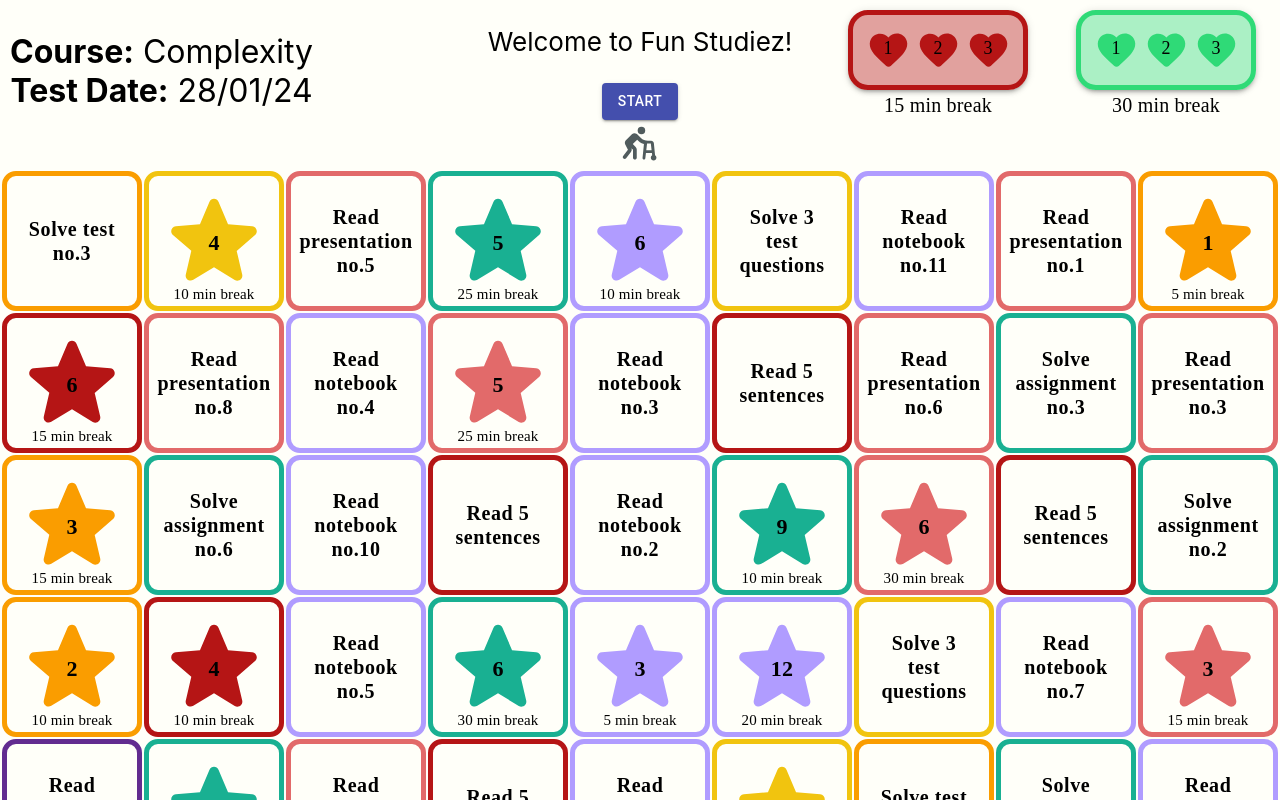
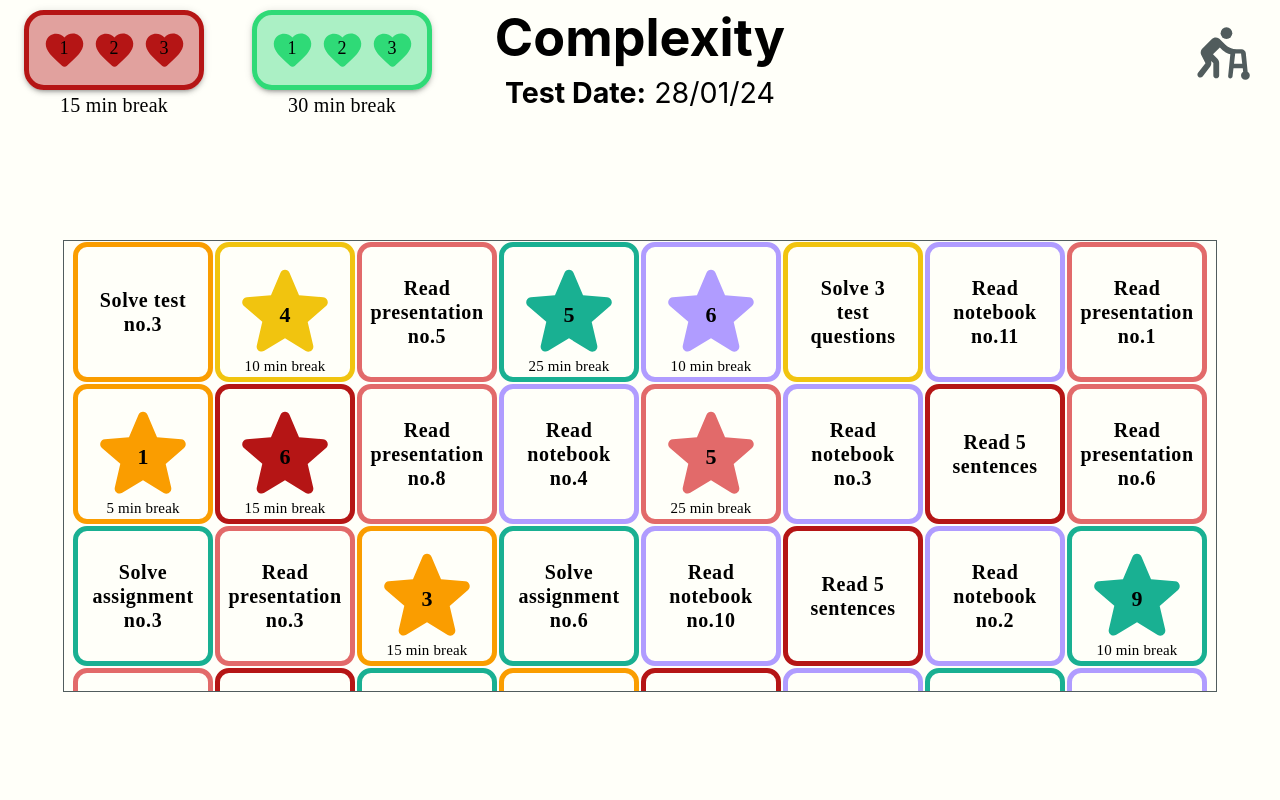
Before and after one commit to amit-erlich/FunStudiez, a React (Create React App) app: page / in a window 1280 px wide. Shown: the top 800 px of the page. Built offline with nearby package versions, Linux system fonts and the light colour scheme.

Commit message:
little changes

```diff
--- a/src/App.js
+++ b/src/App.js
@@ -80,21 +80,19 @@ function App() {
         <Popup headline={`Time's up!`} buttonColor={timerButtonColor} buttonText='Back to work' onClick={() => setShowTimerEndPopup(false)} />
       )}
       <header className="App-header">
-        <div style={{ position: 'absolute', top: 0, right: 0, display: 'flex', alignItems: 'flex-start', marginTop: '10px' }}>
+        <div style={{ position: 'absolute', top: 0, left: 0, display: 'flex', alignItems: 'flex-start', marginTop: '10px' }}>
           <HeartsBar text='15 min break' number='3' color={theme.palette.red} onClick={() => setTimerPopup(15, theme.palette.pink)} />
           <HeartsBar text='30 min break' number='3' color={theme.palette.green} onClick={() => setTimerPopup(30, theme.palette.green)} />
         </div>
-        <div style={{ position: 'absolute', top: 0, left: 0, display: 'flex', alignItems: 'flex-start', marginLeft: '10px' }}>
+        <div style={{ position: 'absolute', top: 0, display: 'flex', alignItems: 'flex-start' }}>
           <CourseDetails courseName={courseName} tastDate={tastDate}></CourseDetails>
         </div>
-        <p>
-          Welcome to Fun Studiez!
-        </p>
-        <Button variant='contained' style={{ backgroundColor: theme.palette.darkBlue }} onClick={handleClick}>
-          start
-        </Button>
-        <ProgressAvatar index={progressIndex} wholeNumber={squareNumber} />
-        <SquaresPanel updateSquareNumber={updateUncoloredSquareNumber} onClickSquare={increaseOrDecreaseSquareNumber} onClickStarSquare={handleStarSquareClicked} />
+        <div style={{ position: 'absolute', top: 0, right: '10px', display: 'flex', alignItems: 'flex-start', marginTop: '10px' }}>
+          <ProgressAvatar index={progressIndex} wholeNumber={squareNumber} />
+        </div>
+        <div style={{ position: 'absolute', top: '30%', width: '90%', height: '450px', overflow: 'auto', border: `1px solid ${theme.palette.gray}`}}>
+          <SquaresPanel updateSquareNumber={updateUncoloredSquareNumber} onClickSquare={increaseOrDecreaseSquareNumber} onClickStarSquare={handleStarSquareClicked} />
+        </div>
       </header>
     </div>
   );
--- a/src/components/CourseDetails.js
+++ b/src/components/CourseDetails.js
@@ -7,10 +7,13 @@ const CourseDetails = ({
 
     return (
         <>
-            <p style={{ fontSize: '32px' }}>
-              <span style={{ fontWeight: 'bold' }}>Course:</span> {courseName}
-              <br/>
-              <span style={{ fontWeight: 'bold' }}>Test Date:</span> {tastDate}
+            <p>
+                <p style={{ marginTop: '-20px' }}>
+                    <span style={{ fontWeight: 'bold', fontSize: '200%' }}>{courseName}</span>
+                </p>
+                <p style={{ fontSize: '110%', marginTop: '-20px' }}>
+                <span style={{ fontWeight: 'bold' }}>Test Date:</span> {tastDate}
+                </p>
             </p>
         </>
     );
--- a/src/components/ProgressAvatar.js
+++ b/src/components/ProgressAvatar.js
@@ -33,8 +33,8 @@ import SportsScoreRoundedIcon from '@mui/icons-material/SportsScoreRounded';
 // } from '@mui/icons-material';
 
 const CustomButton = styled(IconButton)(({ borderColor }) => ({
-    width: '50px',
-    height: '50px',
+    width: '90px',
+    height: '90px',
     fontSize: '22px',
     color: 'black',
     overflow: 'hidden',
@@ -92,7 +92,7 @@ const CustomButton = styled(IconButton)(({ borderColor }) => ({
           borderColor={theme.palette['gray']}
           onClick={handleButtonClick}
         >
-            <CurrentIcon style={{ color: theme.palette['gray'], fontSize: '45px' }} />
+            <CurrentIcon style={{ color: theme.palette['gray'], fontSize: '70px' }} />
         </CustomButton>
         <Popover
           open={isOpen}
```
